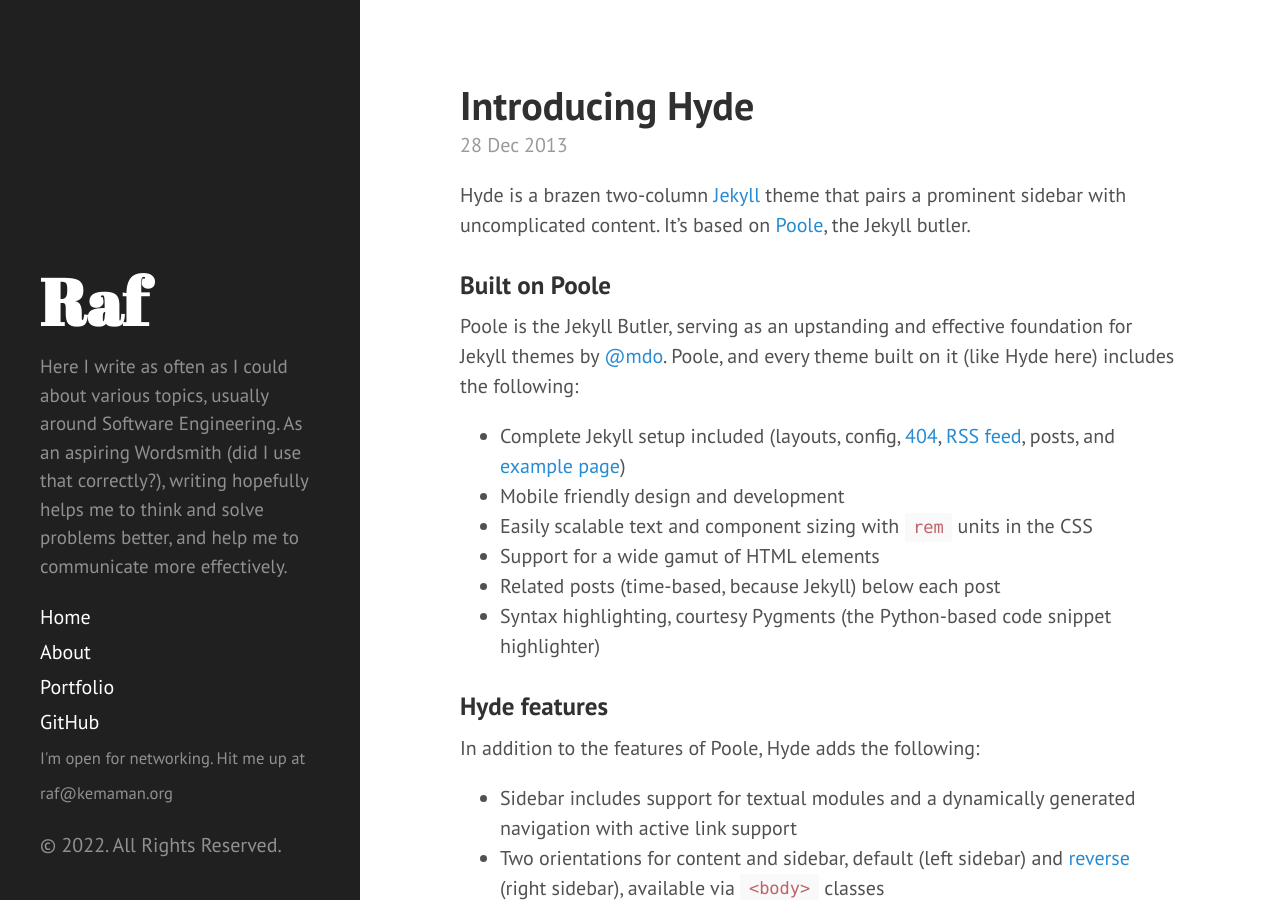
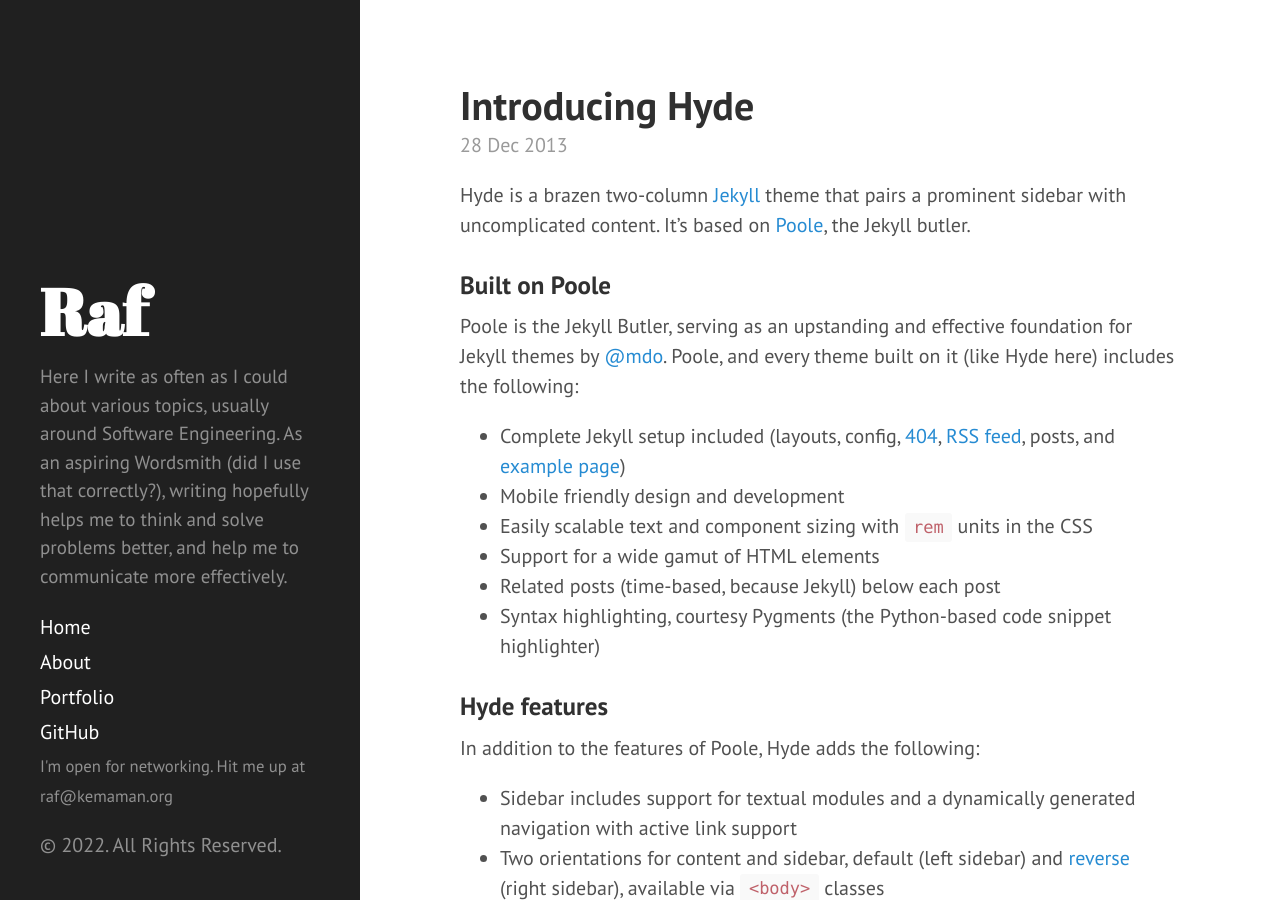
Before and after one commit to mrafsyam/mrafsyam.github.io, a Jekyll site: the page built from index.html, in a window 1280 px wide and 900 px high. Built offline with Jekyll 4.4.1, drawn with Linux system fonts in a browser that asks for light colours; Markdown is read by kramdown in place of the engine named in the settings; the list of posts is cut into pages by our own code.

Commit message:
Update sidebar.html

```diff
--- a/_includes/sidebar.html
+++ b/_includes/sidebar.html
@@ -23,7 +23,7 @@
 
       <a class="sidebar-nav-item" href="https://kemaman.org">Portfolio</a>
       <a class="sidebar-nav-item" href="https://github.com/mrafsyam">GitHub</a>
-      <span class="sidebar-nav-item"><small>I'm open for networking. Hit me up at raf@kemaman.org</small></span>
+      <span><small>I'm open for networking. Hit me up at raf@kemaman.org</small></span>
     </nav>
 
     <p>&copy; {{ site.time | date: '%Y' }}. All Rights Reserved.</p>
```
